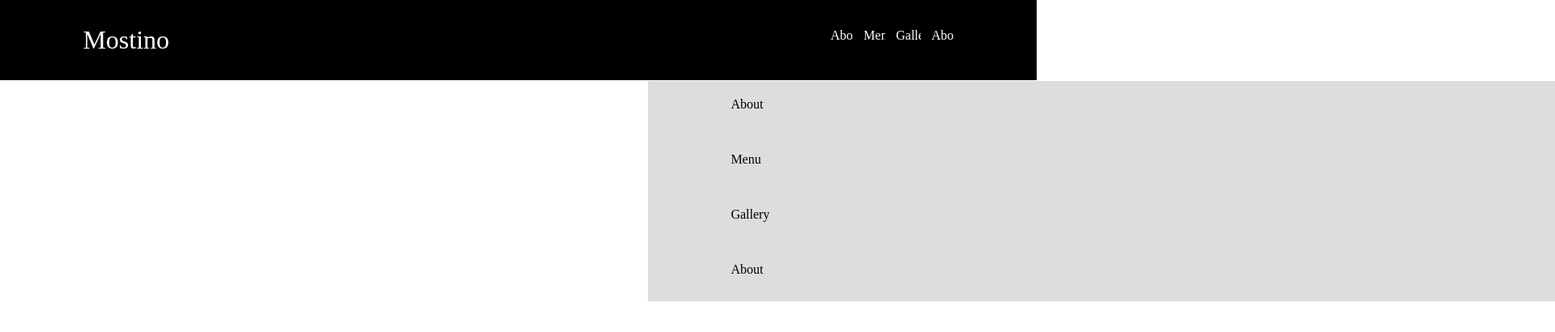
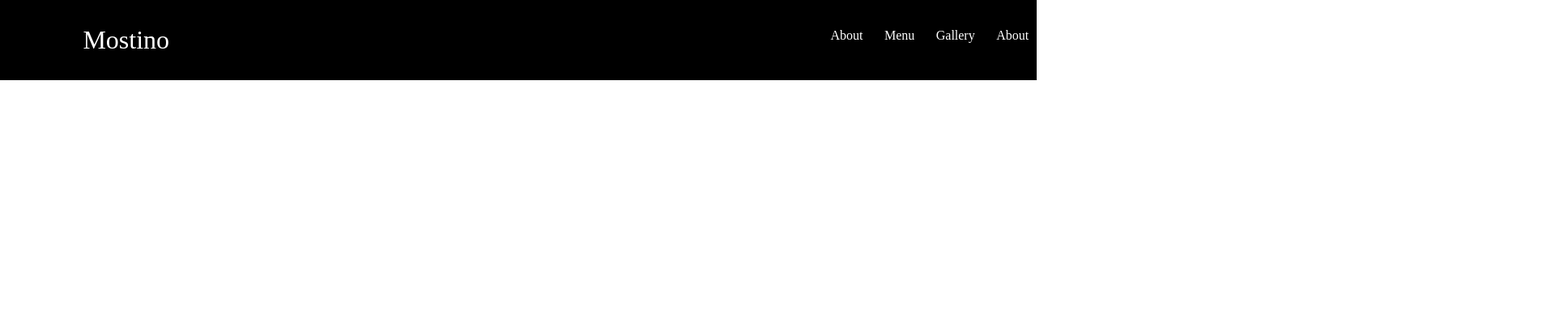
Before and after one commit to zsherman2510/CourseRestaurant, a plain HTML site: page index.html in a window 1280 px wide. Shown: the top 410 px of the page at 81% size, 1920 px wide, since content can reach past the window. Drawn offline with Linux system fonts and the light colour scheme.

Commit message:
finished navigation

```diff
--- a/styles/styles.css
+++ b/styles/styles.css
@@ -1,12 +1,17 @@
 * {
     margin: 0px;
     padding: 0px;
+
+}
+
+body {
     overflow: hidden;
 }
 
 body .container {
     padding: 20px 10%;
     position: relative;
+
 }
 
 nav {
@@ -26,27 +31,29 @@ nav .logo {
 }
 
 #menu_mobile {
-    overflow: hidden;
-    display: flex;
     position: absolute;
     padding: auto 20px;
     top: 100px;
     background-color: #ddd;
-    right: -800px;
+    transform-origin: 0% 0%;
+    transform: translate(-100%, 0);
     width: 100%;
     flex-direction: column;
     list-style: none;
-    transition: right .4s ease-in-out;
+    transition: right.4s ease-in-out;
+    transition: transform 0.5s cubic-bezier(0.77, 0.2, 0.05, 1.0);
+}
 
-}
-nav #menu{
+nav #menu {
     list-style: none;
     display: flex;
     visibility: hidden;
+    justify-content: space-around;
+
 }
 
 .menu_show {
-    right: 0px !important;
+    transform: translate(0, 0) !important;
 }
 
 .menu_link {
@@ -72,13 +79,16 @@ nav #hamburger {
 }
 
 @media only screen and (min-width: 768px) {
-    nav #menu_mobile{
+    nav #menu_mobile {
+        visibility: hidden;
+
+    }
+
+    nav #hamburger {
         display: none;
     }
-    nav #hamburger{
-        display: none;
-    }
-    nav #menu{
+
+    nav #menu {
         visibility: visible;
     }
 }
```
